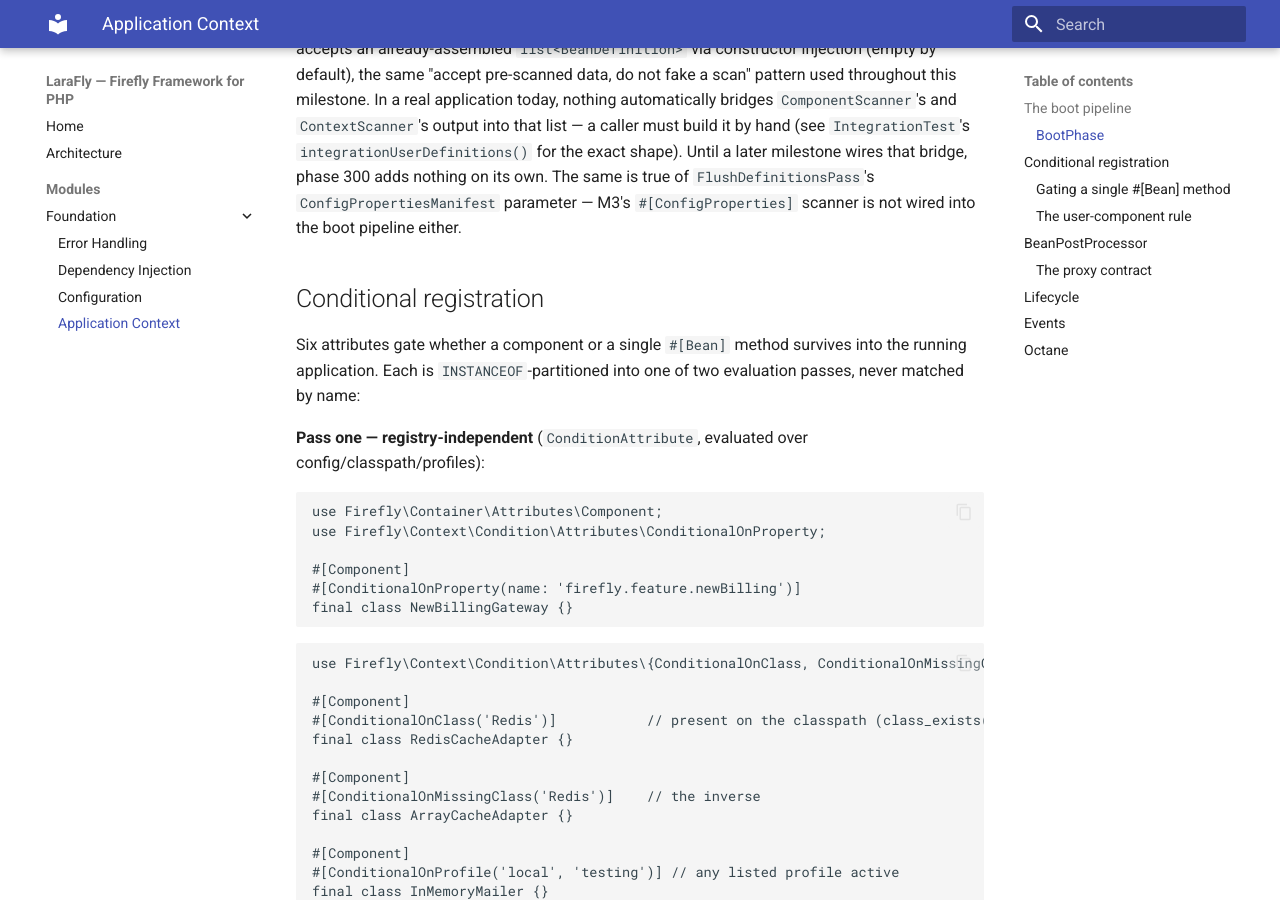
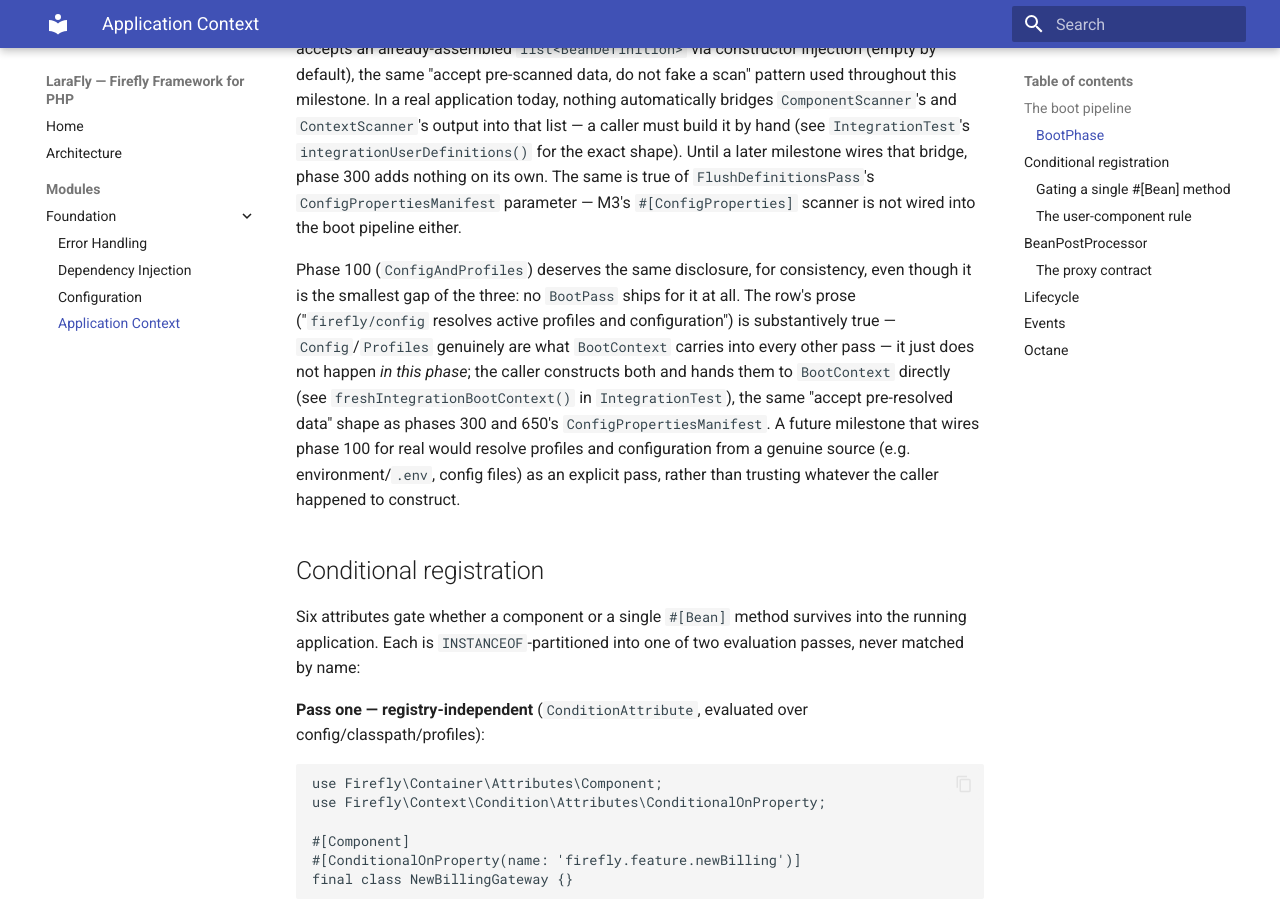
Before and after one commit to fireflyframework/fireflyframework-php, an MkDocs documentation site: the page built from docs/modules/context.md, in a window 1280 px wide and 900 px high, scrolled down 3385 px. Built offline with MkDocs 1.6.1 and Material for MkDocs 9.7.7, drawn with Linux system fonts in a browser that asks for light colours; some of the changed text lies outside the part shown.

Commit message:
docs(context): disclose that phase 100 (ConfigAndProfiles) ships no pass either (Minor 2)
docs/modules/context.md already disclosed phases 200/500 (reserved seams) and 300
(UserConfigurationsPass accepts pre-scanned data, does not scan) in an honest voice. Phase 100 was
the one remaining empty phase presented as if it does something: no BootPass targets
BootPhase::ConfigAndProfiles at all — Config/Profiles are constructed by the caller and handed
straight to BootContext, exactly like phase 300's BeanDefinitions and 650's ConfigPropertiesManifest.

Adds a short clause to the phase-100 table row plus a paragraph in the same honest voice as the
existing 200/500/300 disclosures, noting the row's prose is still substantively true (Config/Profiles
really are what BootContext carries forward) even though it doesn't happen in that phase.

```diff
--- a/docs/modules/context.md
+++ b/docs/modules/context.md
@@ -92,7 +92,7 @@ first.
 
 | Ordinal | Phase | What happens |
 |---|---|---|
-| 100 | `ConfigAndProfiles` | `firefly/config` resolves active profiles and configuration. |
+| 100 | `ConfigAndProfiles` | `firefly/config` resolves active profiles and configuration. *(no pass ships for this phase yet — see below.)* |
 | 200 | `AutoConfigDiscovery` | *(seam reserved for a later milestone)* discover auto-configuration candidates only — must not add definitions here. |
 | 300 | `UserConfigurations` | Your `#[Configuration]`/`#[Bean]` definitions enter the `BeanDefinitionRegistry`, tagged `DefinitionSource::User`. |
 | 400 | `ConditionPassOne` | Evaluate registry-independent conditions over **user** definitions (Spring's `PARSE_CONFIGURATION`). |
@@ -124,6 +124,16 @@ into that list — a caller must build it by hand (see `IntegrationTest`'s `inte
 for the exact shape). Until a later milestone wires that bridge, phase 300 adds nothing on its own.
 The same is true of `FlushDefinitionsPass`'s `ConfigPropertiesManifest` parameter — M3's
 `#[ConfigProperties]` scanner is not wired into the boot pipeline either.
+
+Phase 100 (`ConfigAndProfiles`) deserves the same disclosure, for consistency, even though it is the
+smallest gap of the three: no `BootPass` ships for it at all. The row's prose ("`firefly/config`
+resolves active profiles and configuration") is substantively true — `Config`/`Profiles` genuinely
+are what `BootContext` carries into every other pass — it just does not happen *in this phase*; the
+caller constructs both and hands them to `BootContext` directly (see `freshIntegrationBootContext()`
+in `IntegrationTest`), the same "accept pre-resolved data" shape as phases 300 and 650's
+`ConfigPropertiesManifest`. A future milestone that wires phase 100 for real would resolve profiles
+and configuration from a genuine source (e.g. environment/`.env`, config files) as an explicit pass,
+rather than trusting whatever the caller happened to construct.
 
 ## Conditional registration
 
```
